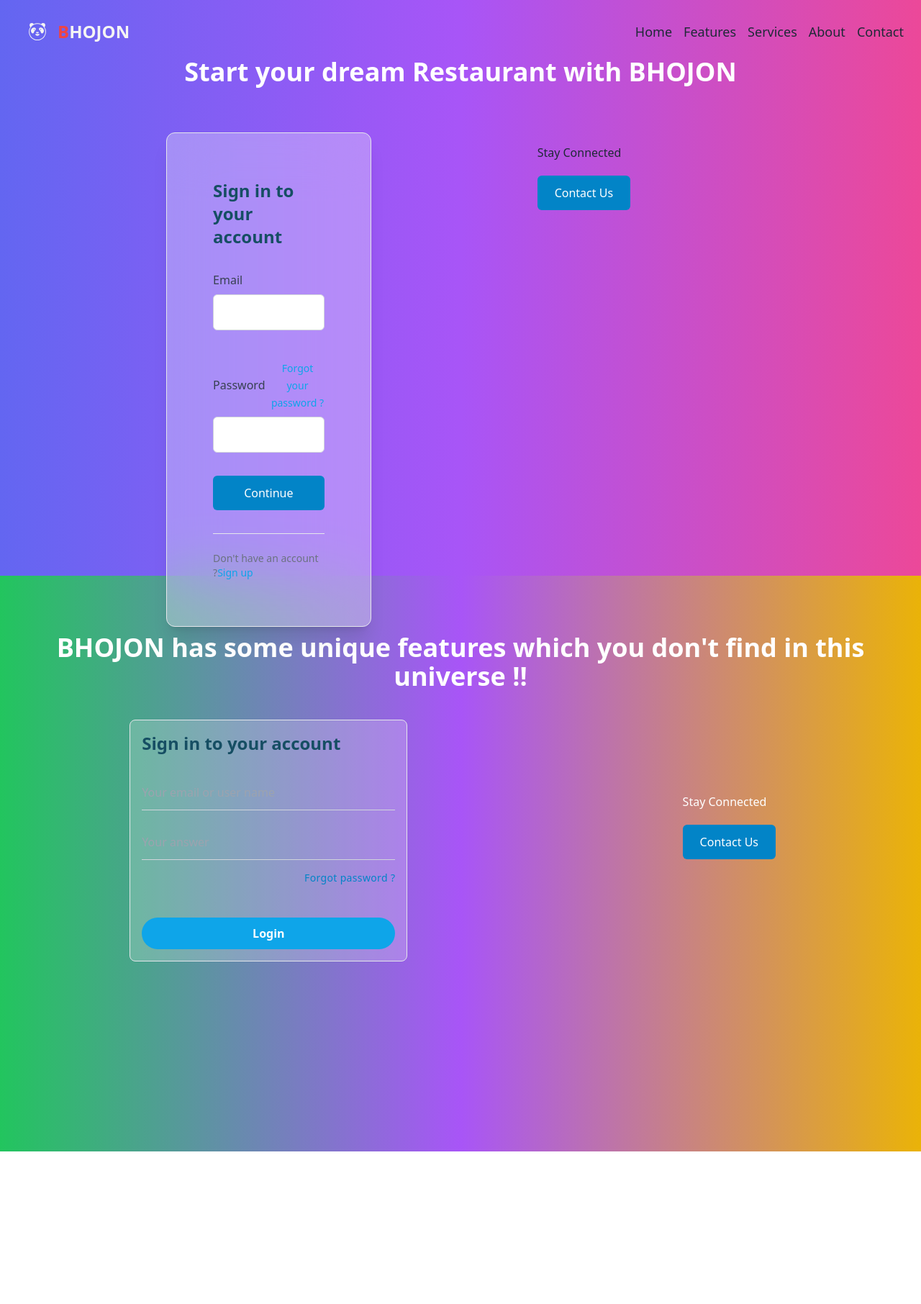
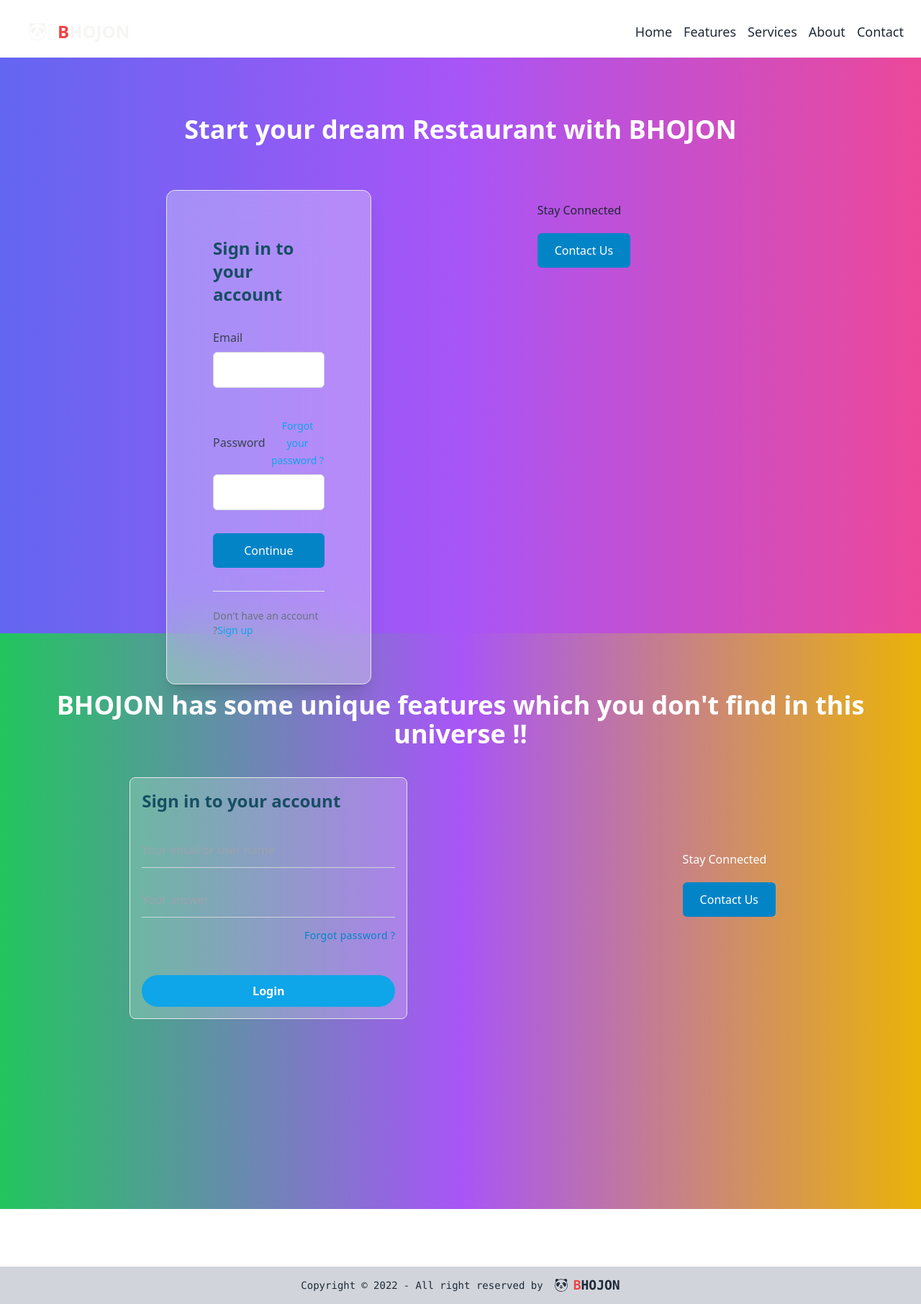
Before and after one commit to nDevers/Bhojon, a React (Create React App) app: page / in a window 1280 px wide. Shown: the whole page at 72% size. Before the commit the page ends 1600 px from the top, so only its background shows below. Built offline with nearby package versions, Linux system fonts and the light colour scheme.

Commit message:
home routes
Co-Authored-By: AbidHasanPiash <60427103+AbidHasanPiash@users.noreply.github.com>

```diff
--- a/src/App.js
+++ b/src/App.js
@@ -1,5 +1,18 @@
 import { Routes, Route } from "react-router-dom";
 import Home from "./pages/home/Home";
+import HomePage from "./pages/home/homePage/HomePage";
+
+import User from "./pages/User/User";
+import UserSummary from "./pages/User/UserSummary";
+import Profile from "./pages/User/Profile";
+import UserSettings from "./pages/User/UserSettings";
+
+import Authentication from "./pages/dashboard/Authentication/Authentication";
+import Login from "./pages/dashboard/Authentication/Login";
+import SignUp from "./pages/dashboard/Authentication/SignUp";
+import ResetPassword from "./pages/dashboard/Authentication/ResetPassword";
+import VerifyEmail from "./pages/dashboard/Authentication/VerifyEmail";
+
 import Dashboard from "./pages/dashboard/Dashboard";
 import DashboardSummary from "./pages/dashboard/DashboardSummary";
 
@@ -78,17 +91,6 @@ import UserManagementSummary from "./pages/dashboard/UserManagement/UserManageme
 import AddUser from "./pages/dashboard/UserManagement/AddUser";
 import UserList from "./pages/dashboard/UserManagement/UserList";
 
-import User from "./pages/User/User";
-import UserSummary from "./pages/User/UserSummary";
-import Profile from "./pages/User/Profile";
-import UserSettings from "./pages/User/UserSettings";
-
-import Authentication from "./pages/dashboard/Authentication/Authentication";
-import Login from "./pages/dashboard/Authentication/Login";
-import SignUp from "./pages/dashboard/Authentication/SignUp";
-import ResetPassword from "./pages/dashboard/Authentication/ResetPassword";
-import VerifyEmail from "./pages/dashboard/Authentication/VerifyEmail";
-
 import LoadingSpinner from "./components/LoadingSpinner";
 
 import NotFound from "./pages/NotFound";
@@ -96,9 +98,26 @@ import NotFound from "./pages/NotFound";
 function App() {
   return (
     <Routes>
-      <Route path="/" element={<Home />} />
-      <Route index element={<Home />} />
-      <Route path="/home" element={<Home />} />
+      // home routes
+      <Route path="/" element={<Home />} >
+        <Route index element={<HomePage />} />
+        <Route path="home" element={<HomePage />} />
+
+      // user routes
+        <Route path="user" element={<User />}>
+          <Route index element={<UserSummary />} />
+          <Route path="profile" element={<Profile />} />
+          <Route path="settings" element={<UserSettings />} />
+        </Route>
+      // authentication routes
+        <Route path="authentication" element={<Authentication />}>
+          <Route path="login" element={<Login />} />
+          <Route path="signup" element={<SignUp />} />
+          <Route path="reset-password" element={<ResetPassword />} />
+          <Route path="verify-email" element={<VerifyEmail />} />
+        </Route>
+      </Route>
+
       // dashboard routes
       <Route path="dashboard" element={<Dashboard />}>
         <Route index element={<DashboardSummary />} />
@@ -197,19 +216,6 @@ function App() {
           <Route path="user-list" element={<UserList />} />
         </Route>
       </Route>
-      // user routes
-      <Route path="user" element={<User />}>
-        <Route index element={<UserSummary />} />
-        <Route path="profile" element={<Profile />} />
-        <Route path="settings" element={<UserSettings />} />
-      </Route>
-      // authentication routes
-      <Route path="authentication" element={<Authentication />}>
-        <Route path="login" element={<Login />} />
-        <Route path="signup" element={<SignUp />} />
-        <Route path="reset-password" element={<ResetPassword />} />
-        <Route path="verify-email" element={<VerifyEmail />} />
-      </Route>
       <Route path="/loading" element={<LoadingSpinner />} />
       <Route path="*" element={<NotFound />} />
     </Routes>
--- a/src/components/Logo.js
+++ b/src/components/Logo.js
@@ -1,14 +1,15 @@
 import React from 'react';
+import { Link } from 'react-router-dom';
 import { SiFoodpanda } from "react-icons/si";
 
 const Logo = ({ customClass = 'flex lg:hidden gap-x-3 items-center justify-center text-xl md:text-2xl lg:text-2xl text-center text-black-50 font-semibold font-mono uppercase pl-4' }) => {
     return (
-        <span className={customClass}>
+        <Link className={customClass} to='/'>
             <SiFoodpanda />
             <span>
                 <span className="text-red-500">B</span>hojon
             </span>
-        </span>
+        </Link>
     );
 };
 
--- a/src/components/Navbar.js
+++ b/src/components/Navbar.js
@@ -1,15 +1,12 @@
 import React from 'react';
 import { Link } from 'react-scroll'
-import { SiFoodpanda } from 'react-icons/si';
+import Logo from './Logo';
 
 function Navbar() {
   return (
     <div className='fixed top-0 right-0 z-50 w-screen mx-6 mt-3 mb-16'>
       <div className='flex justify-between items-center'>
-        <div className='flex gap-x-4 items-center justify-center text-2xl text-center text-stone-100 font-semibold uppercase p-4 ml-12 cursor-pointer'>
-          <SiFoodpanda />
-          <h1><span className='text-red-500'>B</span>hojon</h1>
-        </div>
+        <Logo customClass='flex gap-x-4 items-center justify-center text-2xl text-center text-stone-100 font-semibold uppercase p-4 ml-12 cursor-pointer' />
 
         <ul className='flex gap-x-4 font-medium'>
           <li className='text-lg cursor-pointer'><Link to='hero' smooth={true} duration={500}>Home</Link></li>
--- a/src/pages/home/home.js
+++ b/src/pages/home/home.js
@@ -1,30 +1,28 @@
 import React from "react";
-import { useEffect, useState } from "react";
+import { Link, Outlet } from "react-router-dom";
 import Navbar from "../../components/Navbar";
-import Hero from "./Hero";
-import Features from "./Features";
-import LoadingSpinner from "../../components/LoadingSpinner";
+import Logo from "../../components/Logo";
 
 const Home = () => {
-  const [loading, setLoading] = useState(true);
-
-  const onLoadEffect = () => {
-    setTimeout(() => {
-      setLoading(false);
-    }, 5000);
-  };
-
-  useEffect(onLoadEffect, []);
-
-  if (loading) {
-    return <LoadingSpinner />;
-  }
+  const currentYear = new Date().getFullYear();
 
   return (
     <div>
       <Navbar />
-      <Hero />
-      <Features />
+
+      <main className="my-20">
+        <Outlet />
+      </main>
+
+      <footer className="footer footer-center p-4 md:p-3 lg:p-3 mt-10 bg-gray-300 text-xs md:text-sm lg:text-sm text-base-content font-mono">
+        <p className="flex items-center">
+          Copyright <span>&copy; {currentYear}</span> - All right reserved
+          by
+          <Link to="/" className="ml-2">
+            <Logo customClass='flex gap-x-2 items-center justify-center text-md md:text-lg lg:text-lg text-center text-black-50 font-semibold uppercase' />
+          </Link>
+        </p>
+      </footer>
     </div>
   );
 };
--- /dev/null
+++ b/src/pages/home/homePage/HomePage.js
@@ -0,0 +1,30 @@
+import React from 'react';
+import { useEffect, useState } from "react";
+import LoadingSpinner from "../../../components/LoadingSpinner";
+import Features from './Features';
+import Hero from './Hero';
+
+const HomePage = () => {
+    const [loading, setLoading] = useState(true);
+
+    const onLoadEffect = () => {
+        setTimeout(() => {
+            setLoading(false);
+        }, 3000);
+    };
+
+    useEffect(onLoadEffect, []);
+
+    if (loading) {
+        return <LoadingSpinner />;
+    }
+
+    return (
+        <div>
+            <Hero />
+            <Features />
+        </div>
+    );
+};
+
+export default HomePage;
```
Also changed, not shown: src/pages/home/homePage/Features.js (renamed from src/pages/home/Features.js), src/pages/home/homePage/Hero.js (renamed from src/pages/home/Hero.js).
